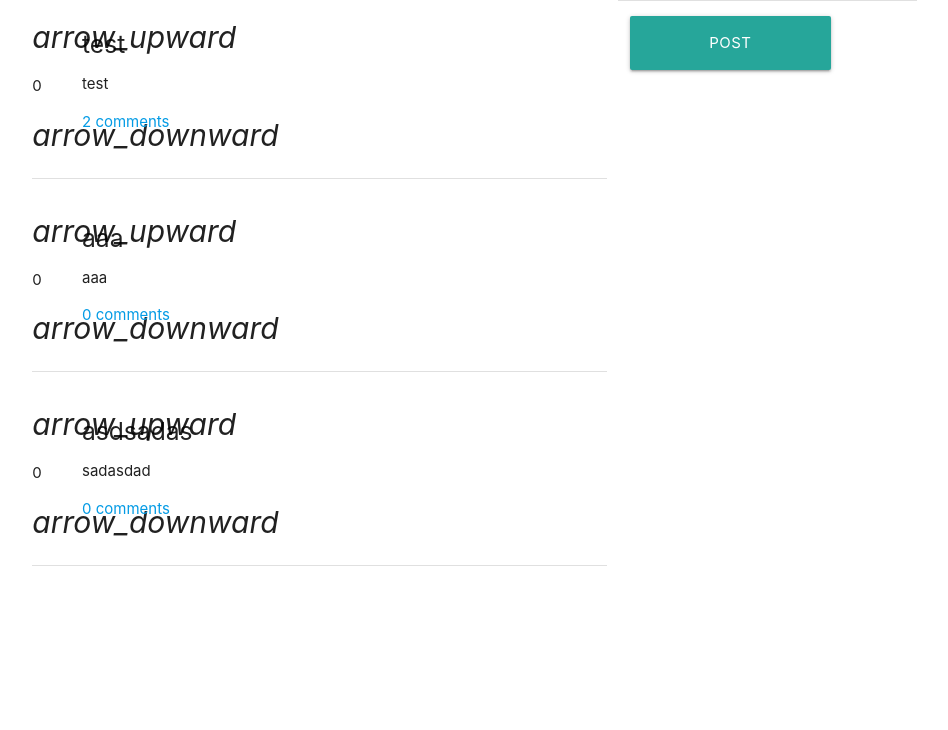
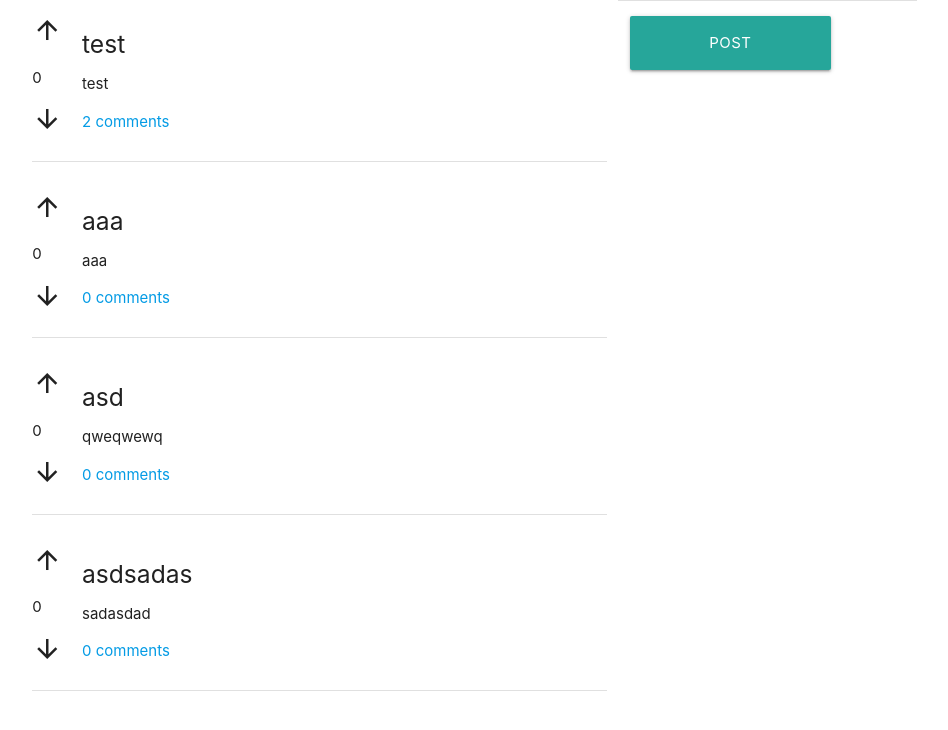
Before and after one commit to ossaris56/flasktutorial, a Flask app: page / in a window 1280 px wide. Shown: the top 730 px of the page, without its empty margins (171-1119 px from the left). Run offline with Flask 2, Linux system fonts and the light colour scheme.

```diff
--- a/app.py
+++ b/app.py
@@ -1,5 +1,4 @@
 from flask import Flask, render_template, request, jsonify, redirect, json
-from datetime import datetime
 import uuid
 
 app = Flask(__name__)
@@ -23,7 +22,7 @@ def index():
     # getting time difference of posts
     return render_template('index.html', posts=posts)
 
-@app.route('/postdiscussion', methods=['POST', 'GET'])
+@app.route('/postdiscussion')
 def post_page():
     return render_template('post.html')
 
@@ -31,7 +30,7 @@ def post_page():
 def post():
     posts = read_json('posts.json')
     formdata = request.form.to_dict()
-    formdata['date'], formdata['comments'], formdata['points'], formdata['post_id'] = datetime.now(), [], 0, uuid.uuid4().hex[:8]
+    formdata['comments'], formdata['points'], formdata['post_id'] = [], 0, uuid.uuid4().hex[:8]
     posts[formdata['post_id']] = formdata
 
     # write the post
--- a/posts.json
+++ b/posts.json
@@ -18,6 +18,13 @@
     "text":"aaa",
     "title":"aaa"
   },
+  "50bb0bd1":{
+    "comments":[],
+    "points":0,
+    "post_id":"50bb0bd1",
+    "text":"qweqwewq",
+    "title":"asd"
+  },
   "d93b5108":{
     "comments":[],
     "date":"Thu, 27 Jun 2019 00:04:20 GMT",
--- a/templates/index.html
+++ b/templates/index.html
@@ -3,6 +3,7 @@
 <head>
   <meta charset="UTF-8">
   {% include 'header.html' %}
+  <link href="https://fonts.googleapis.com/icon?family=Material+Icons" rel="stylesheet">
   <script src="../static/script.js"></script>
   <title>Reddit with Flask</title>
 </head>
```
